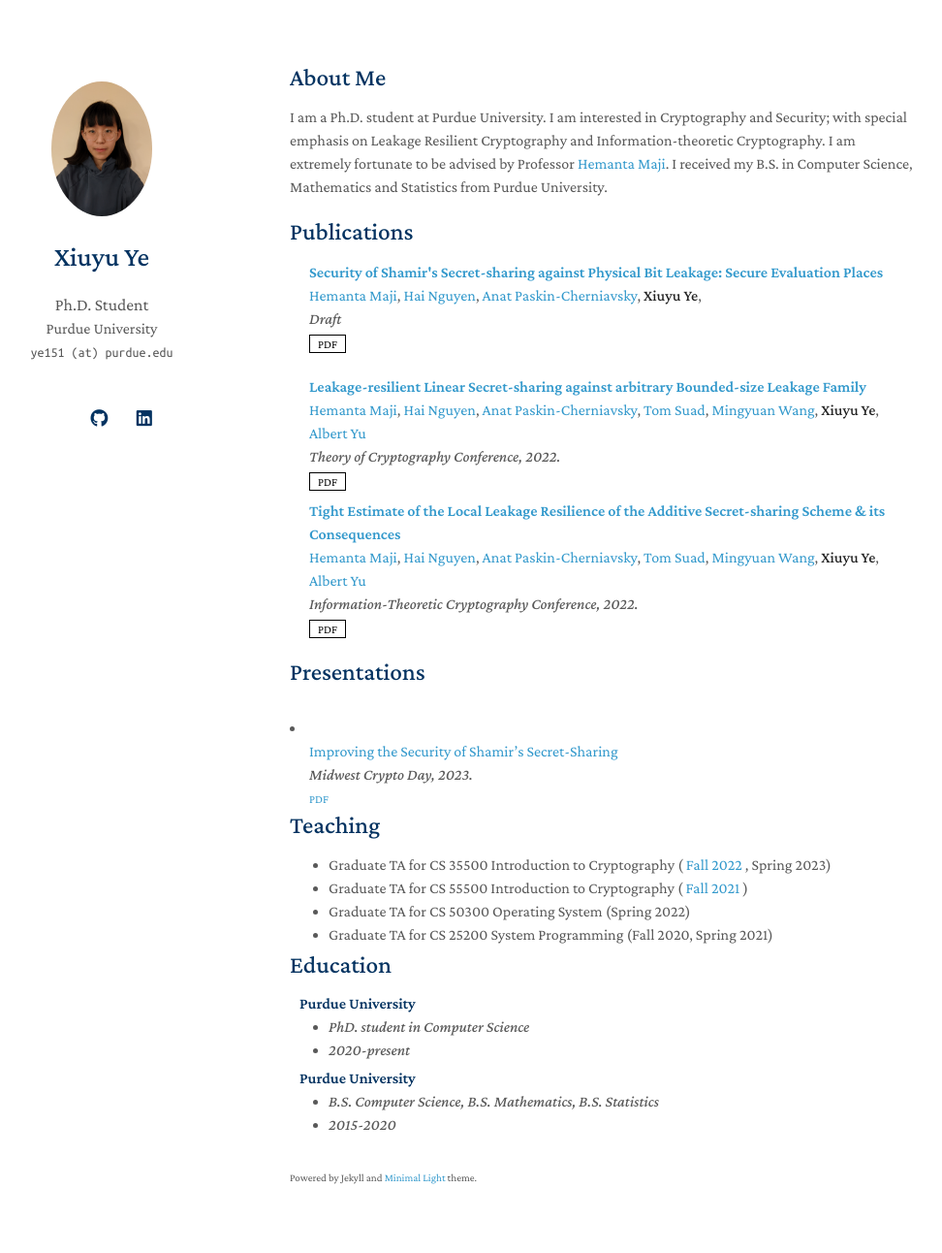
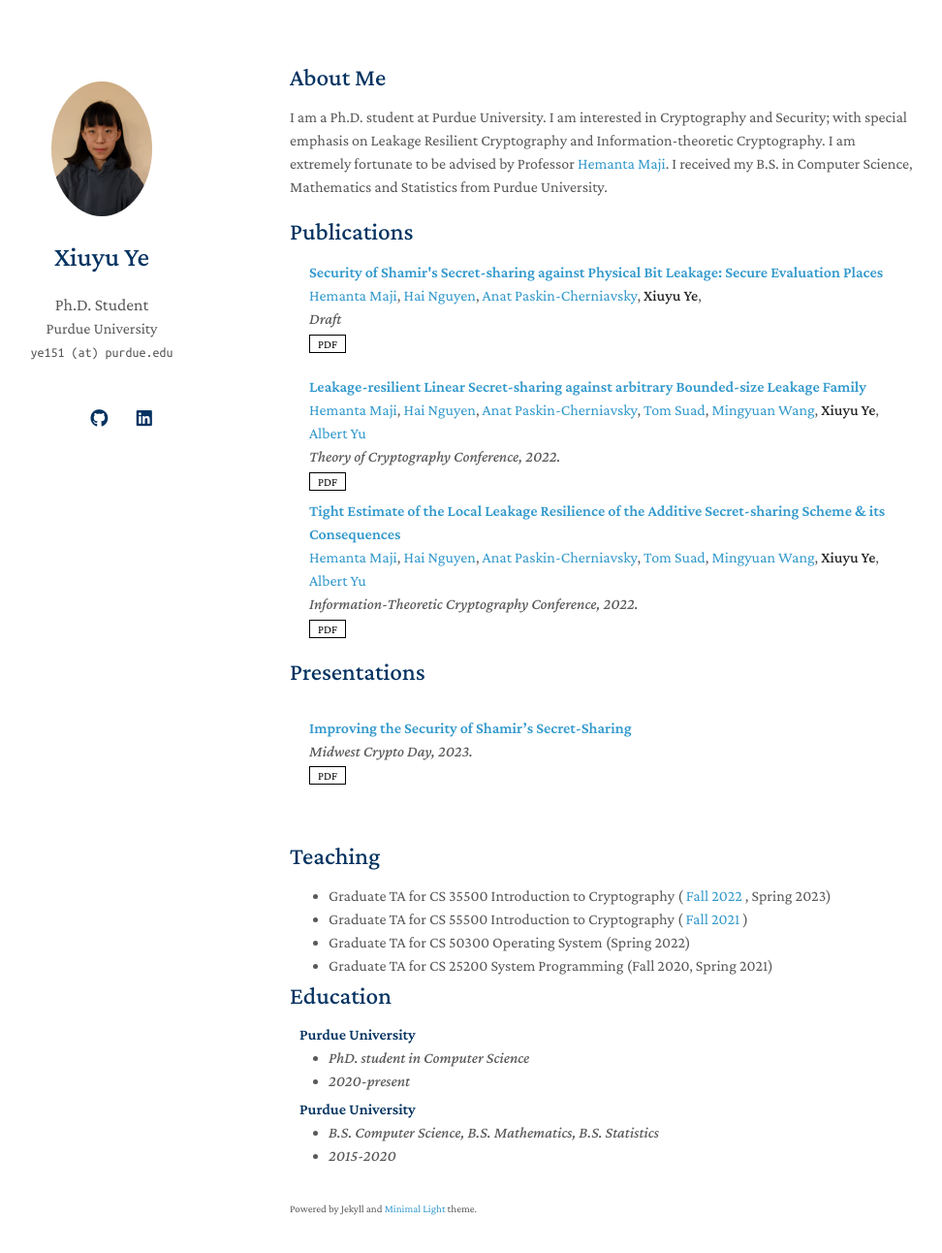
Before and after one commit to darahye/darahye.github.io, a Jekyll site: the page built from index.md, in a window 1280 px wide and 1327 px high. Shown: the top 1292 px of the window at 97% size, without its empty margins (171-1143 px from the left). Built offline with Jekyll 4.4.1, drawn with Linux system fonts in a browser that asks for light colours; nearby versions of some CDN libraries; a style sheet for code colours, icons or effects is not loaded; our own code applies the rules of GitHub Pages for plain Markdown files.

Commit message:
Update services.md

```diff
--- a/_includes/services.md
+++ b/_includes/services.md
@@ -1,5 +1,6 @@
 ## Presentations
 <div class="publications">
+<ol class="bibliography">
 <li>
 <div class="pub-row">
   <div class="col-sm-9" style="position: relative;padding-right: 15px;padding-left: 20px;">
@@ -11,7 +12,9 @@
   </div>
 </div>
 </li>
+</ol>
 </div>
+
 
 ## Teaching
 <ul style="margin:0 0 5px;">
```
